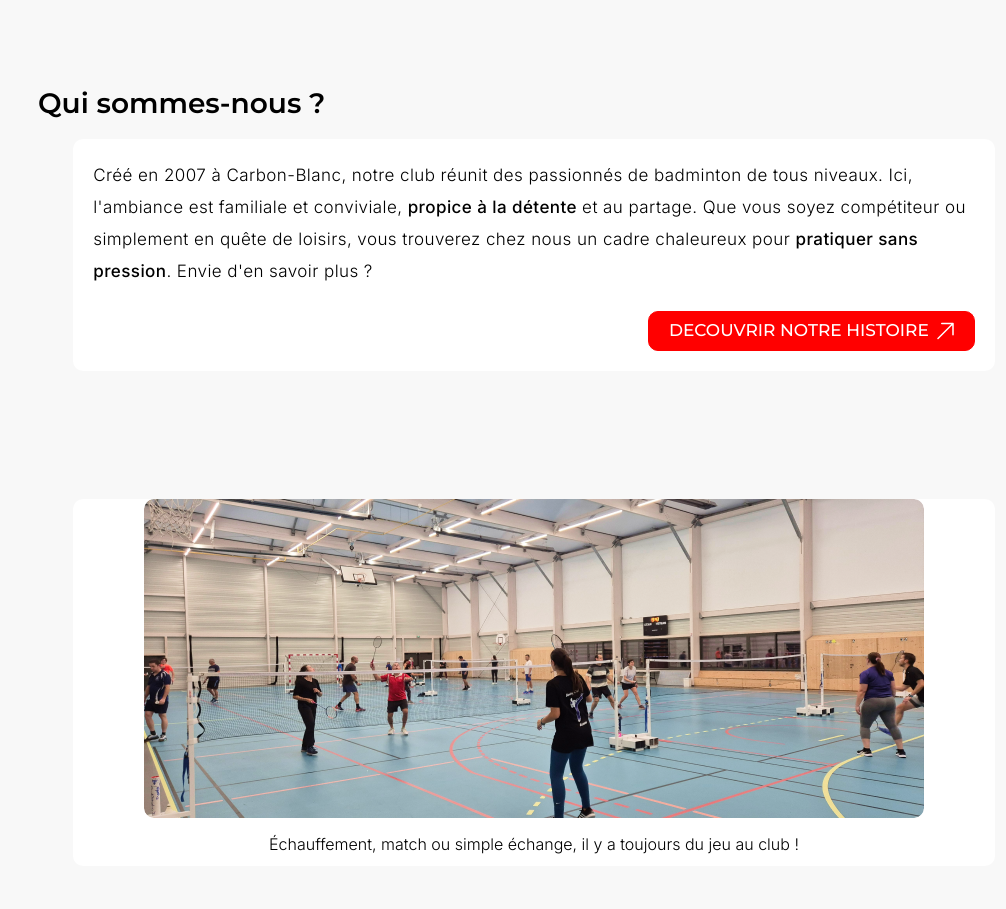
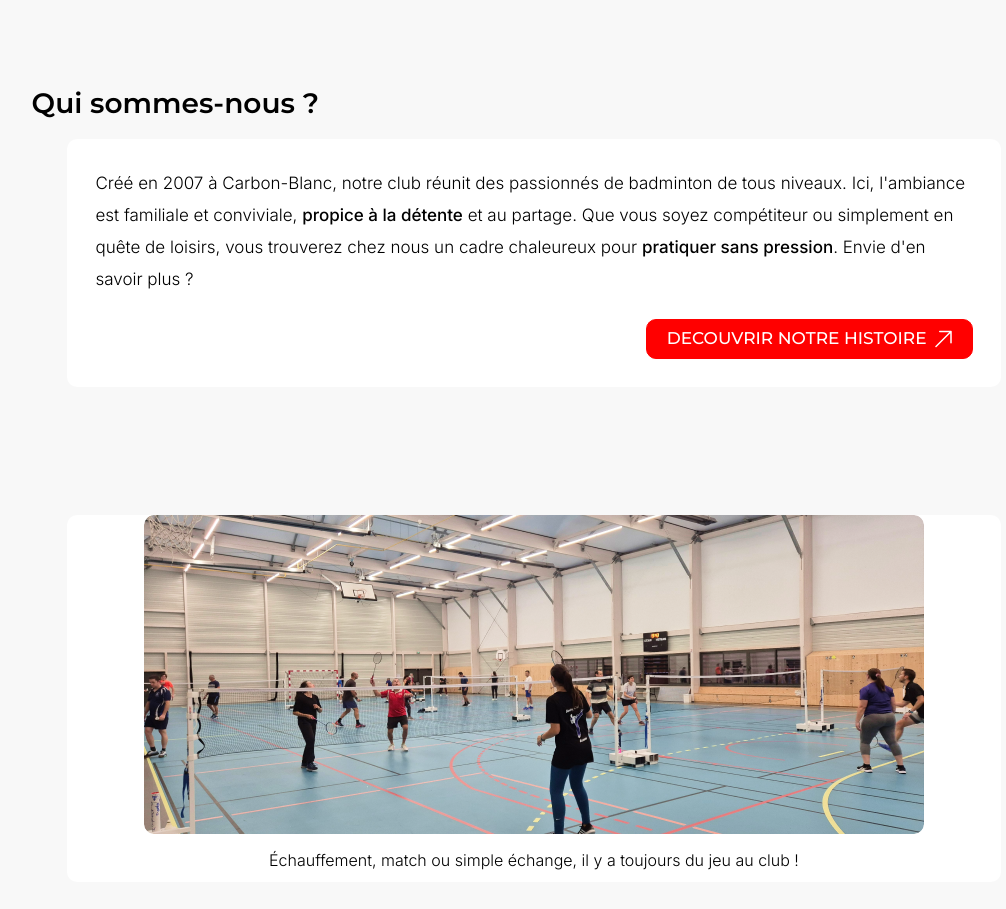
Before and after one commit to Matsuel/CACBO-Badminton, a Next.js app: page / in a window 1280 px wide. Shown: the part 820-1729 px from the top of the page, without its empty margins (106-1112 px from the left). Built offline with nearby package versions, Linux system fonts and the light colour scheme; a web font is replaced by a local one.

Commit message:
Add padding to first div

```diff
--- a/src/app/page.tsx
+++ b/src/app/page.tsx
@@ -60,7 +60,7 @@ export default function Home() {
         </div>
       </div>
 
-      <div className="md:w-[80%] w-[90%] h-auto flex flex-col items-start justify-center gap-5 mt-44">
+      <div className="md:w-[81%] w-[90%] h-auto flex flex-col items-start justify-center gap-5 mt-44">
 
         <Subtitle content="Qui sommes-nous ?" className="ml-4" />
 
@@ -68,9 +68,9 @@ export default function Home() {
 
           {/* Texte gauche */}
           <div
-            className="2xl:w-[40%] w-[90%] h-auto flex flex-col items-center justify-center gap-3 bg-white rounded-ten p-5">
+            className="2xl:w-[40%] w-[90%] h-auto flex flex-col items-center justify-center gap-3 bg-white rounded-ten p-7">
 
-            <Paragraphe className="tracking-wide">
+            <Paragraphe className="">
               Créé en 2007 à Carbon-Blanc, notre club réunit des passionnés de badminton de tous niveaux.
               Ici, l&apos;ambiance est familiale et conviviale, <strong className="font-medium">propice à
                 la détente</strong> et au partage.
--- a/src/components/Paragraphe.tsx
+++ b/src/components/Paragraphe.tsx
@@ -6,7 +6,7 @@ const Paragraphe = ({
   ...props
 }: React.HTMLAttributes<HTMLHeadingElement>) => {
   return (
-    <h4 className={`font-Inter leading-8 font-light xl:text-paragraph md:text-paragraph-mobile text-base text-start ${className}`} {...props}>
+    <h4 className={`font-Inter leading-8 font-light xl:text-paragraph text-paragraph-mobile text-start ${className}`} {...props}>
       {children}
     </h4>
   )
```
